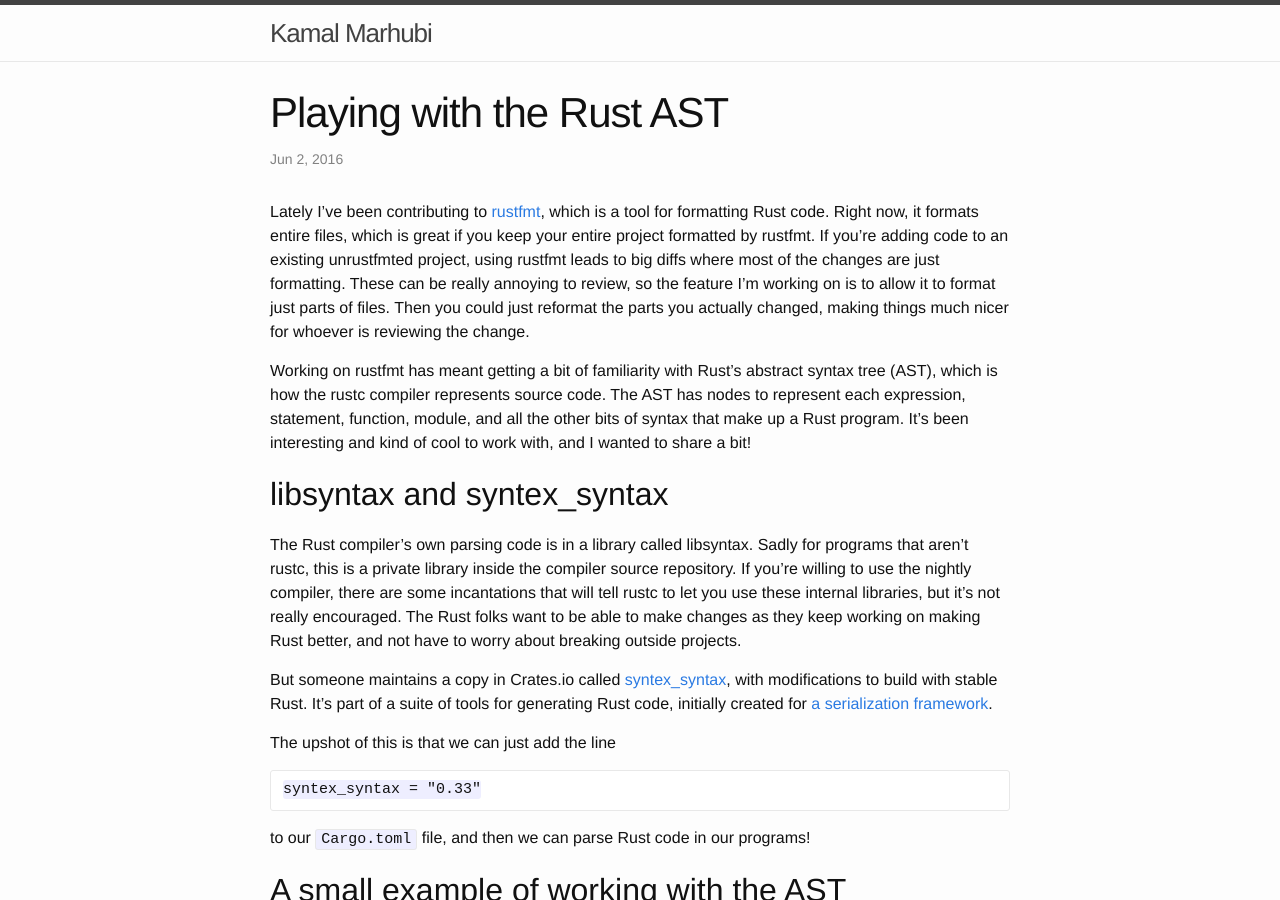
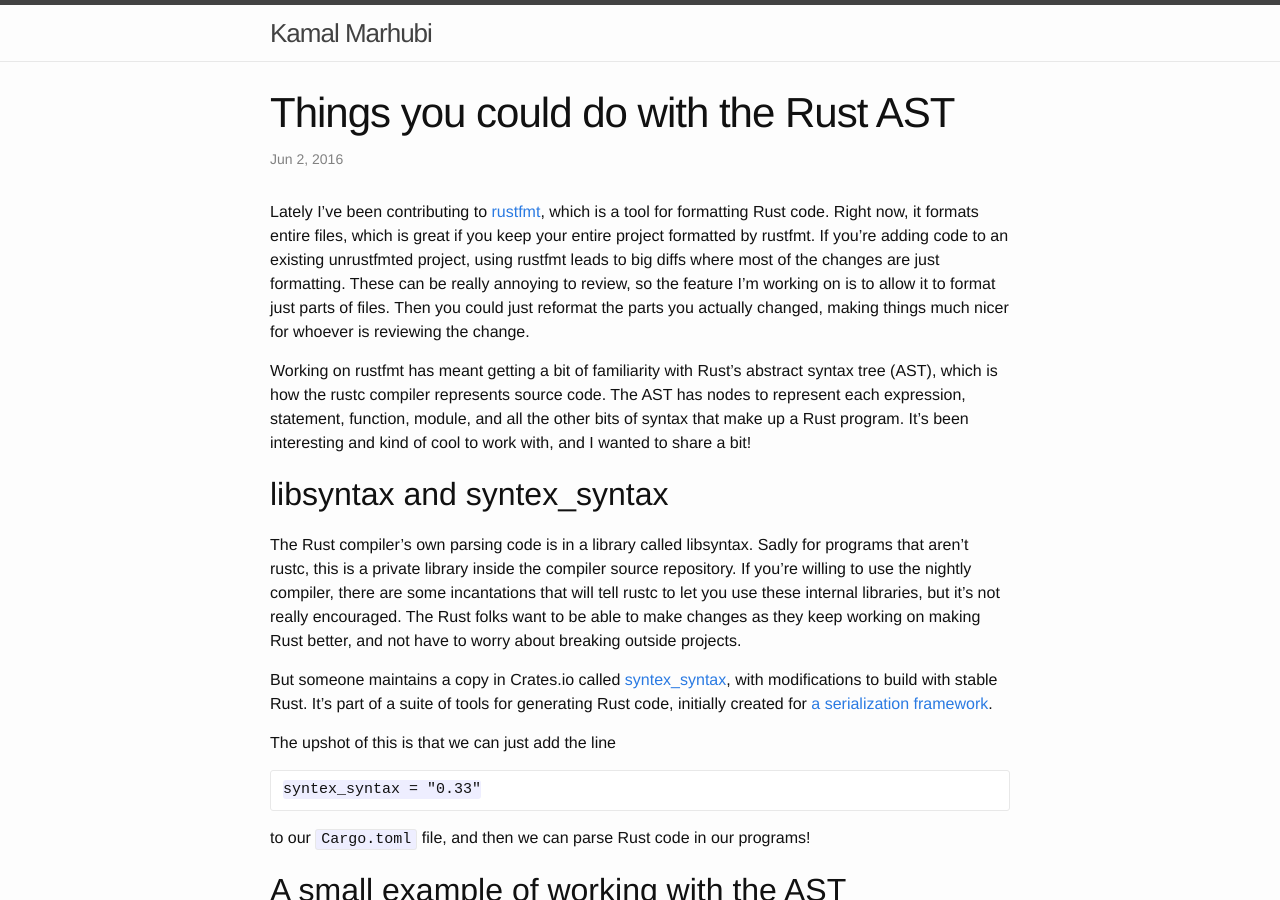
Before and after one commit to kamalmarhubi/website, a Jekyll site: the page built from _posts/2016-06-02-things-you-could-do-with-the-rust-ast.markdown, in a window 1280 px wide and 900 px high. Built offline with Jekyll 4.4.1, drawn with Linux system fonts in a browser that asks for light colours.

Commit message:
Rename Rust AST post

```diff
--- a/_posts/2016-06-02-playing-with-the-rust-ast.markdown
+++ b/_posts/2016-06-02-things-you-could-do-with-the-rust-ast.markdown
@@ -1,5 +1,5 @@
 ---
-title: Playing with the Rust AST
+title: Things you could do with the Rust AST
 date: 2016-06-02T12:47:58+02:00
 ---
 
```
